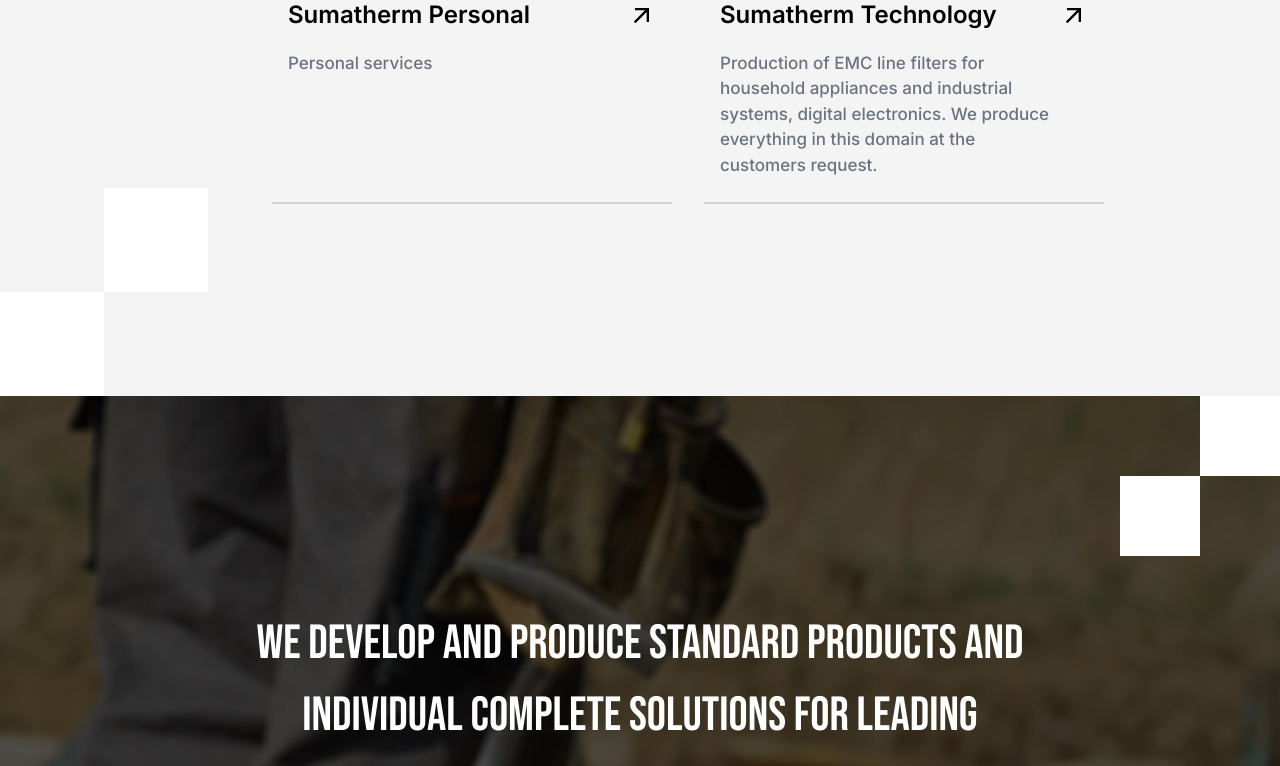
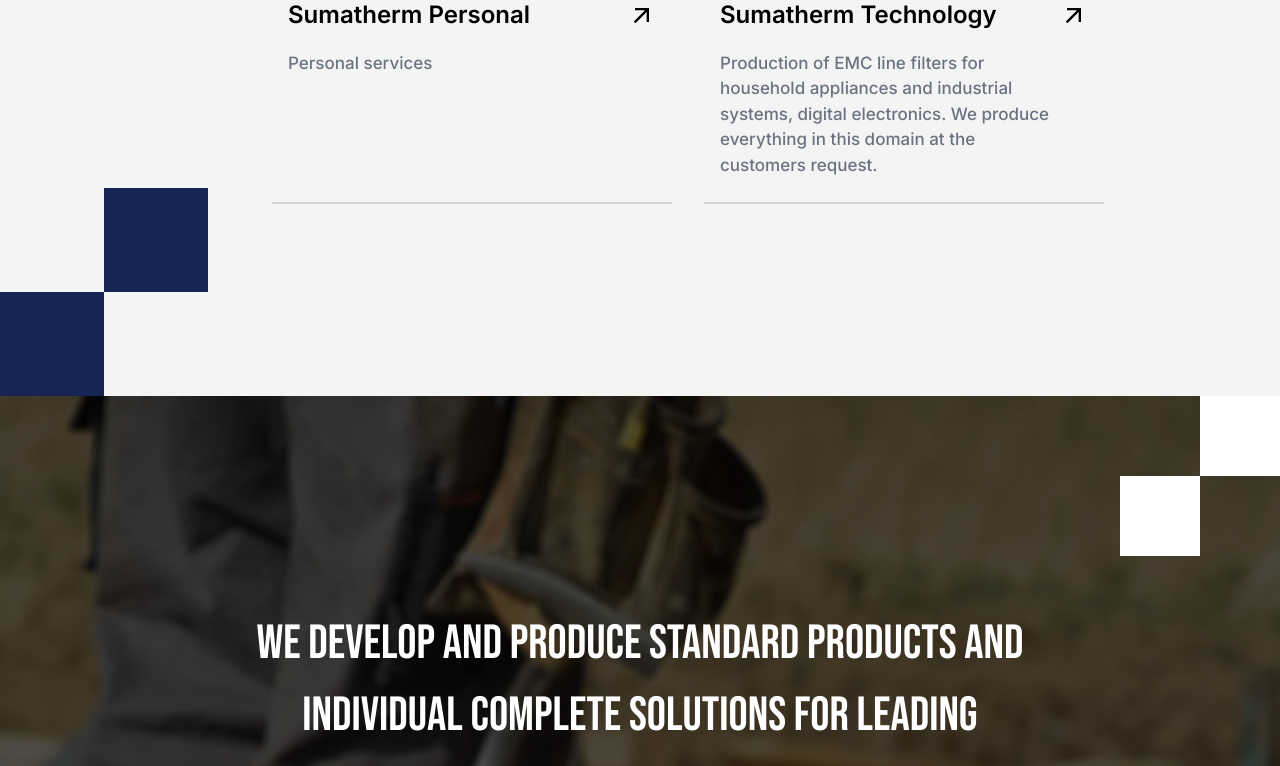
Before and after one commit to IzetDelibasic/sumatherm-project, a Next.js app: page / in a window 1280 px wide. Shown: the part 1955-2721 px from the top of the page. Built offline with nearby package versions, Linux system fonts and the light colour scheme.

Commit message:
Updating and resolving some issues with style

```diff
--- a/app/components/HeroSection/HeroTwo.tsx
+++ b/app/components/HeroSection/HeroTwo.tsx
@@ -19,7 +19,7 @@ const HeroTwo = () => {
   return (
     <div className="relative w-full lg:w-[80%]" id="homeSection">
       <div
-        className="bg-cover bg-center h-[45rem] md:h-[50rem] lg:h-[54rem]"
+        className="bg-cover bg-center h-[45rem] md:h-[50rem] lg:h-[54rem] min-h-screen"
         style={{ backgroundImage: `url(${heroImage})` }}
       >
         <div className="absolute inset-0 bg-black opacity-70"></div>
--- a/app/components/Services/Services.tsx
+++ b/app/components/Services/Services.tsx
@@ -22,8 +22,8 @@ const Services = () => {
       </div>
       <div className="absolute bottom-0 left-0 lg:w-[13rem] lg:h-[13rem] w-[5rem] h-[5rem] grid grid-cols-2 grid-rows-2 gap-0">
         <div></div>
-        <div className="bg-white"></div>
-        <div className="bg-white"></div>
+        <div className="bg-blue-950"></div>
+        <div className="bg-blue-950"></div>
         <div></div>
       </div>
       <div
```
